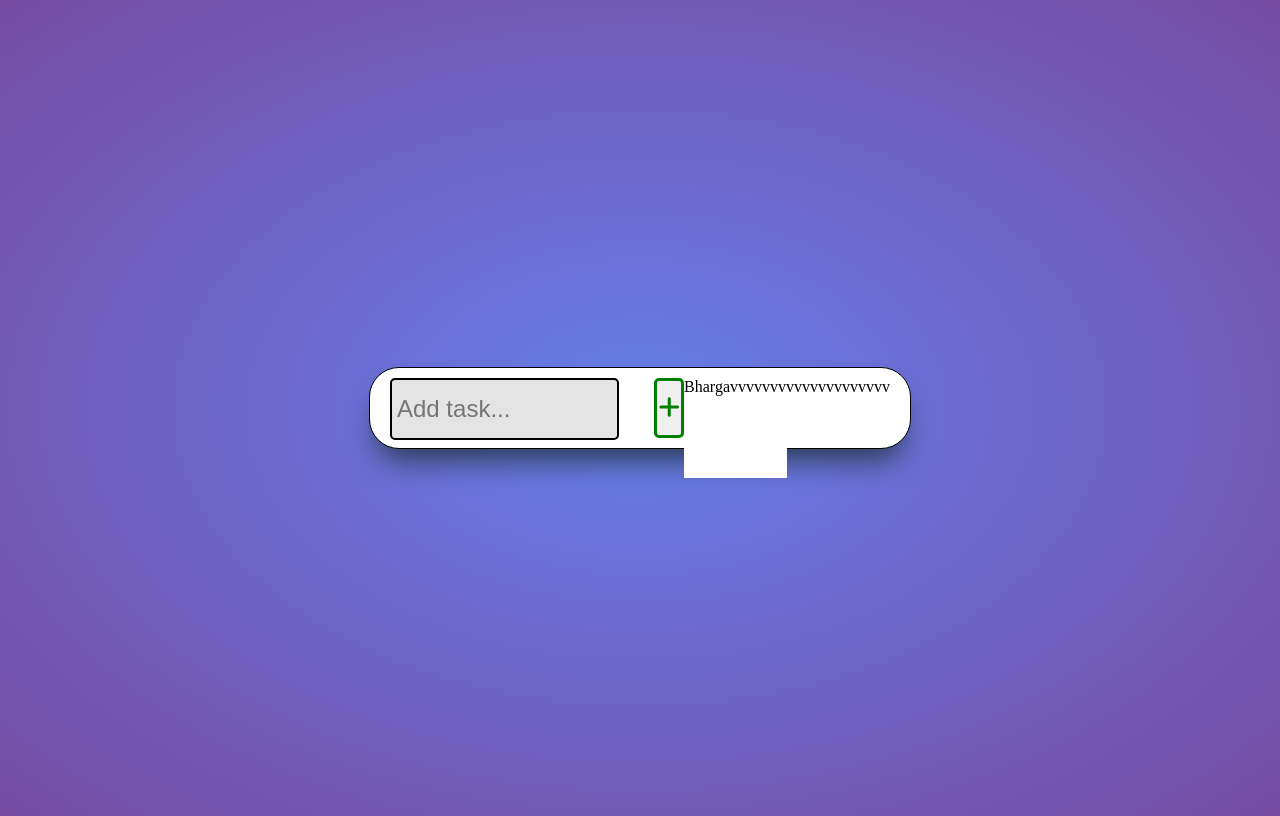
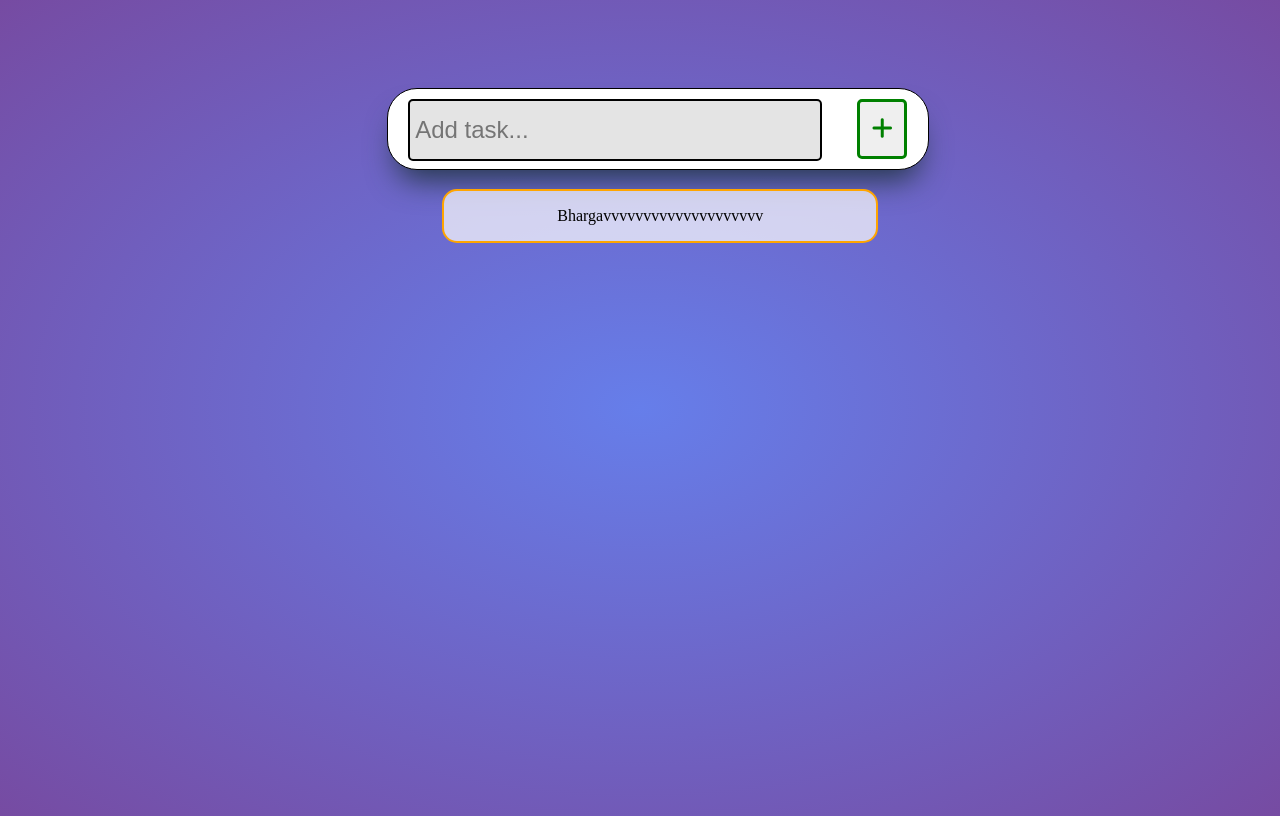
Before and after one commit to bhargav-borah/To-Do-List, a plain HTML site: page index.html in a window 1280 px wide. Drawn offline with Linux system fonts and the light colour scheme.

Commit message:
Update styles.css

```diff
--- a/styles.css
+++ b/styles.css
@@ -1,12 +1,13 @@
 body {
     background: radial-gradient(#667eea, #764ba2);;
     height: 100vh;
-    display: flex;
-    justify-content: center;
-    align-items: center;
+    position: relative;
+
 }
 
 .container {
+    position: absolute;
+    left: 30%;
     top: 10%;
     background-color: #fff;
     height: 7.5%;
@@ -55,8 +56,28 @@ body {
     border-color: rgb(189, 155, 25);
 }
 
-.task-container .task {
-    width: 50%;
-    background-color: #fff;
-    height: 100px;
+.task-container {
+    margin-top: 10px;
+    position: absolute;
+    top: 100%;
+    left: -14%;
+    width: 80%;
+    list-style: none;
 }
+
+.task {
+    width: 300px;
+    height: 50px;
+    background-color: rgba(255,255,255, 0.7);
+    width: 100%;
+    position: relative;
+    top: 30%;
+    left: 30%;
+    margin-top: 10px;
+    margin-bottom: 10px;
+    display: flex;
+    justify-content: center;
+    align-items: center;
+    border: solid 2px orange;
+    border-radius: 15px;
+}
```
